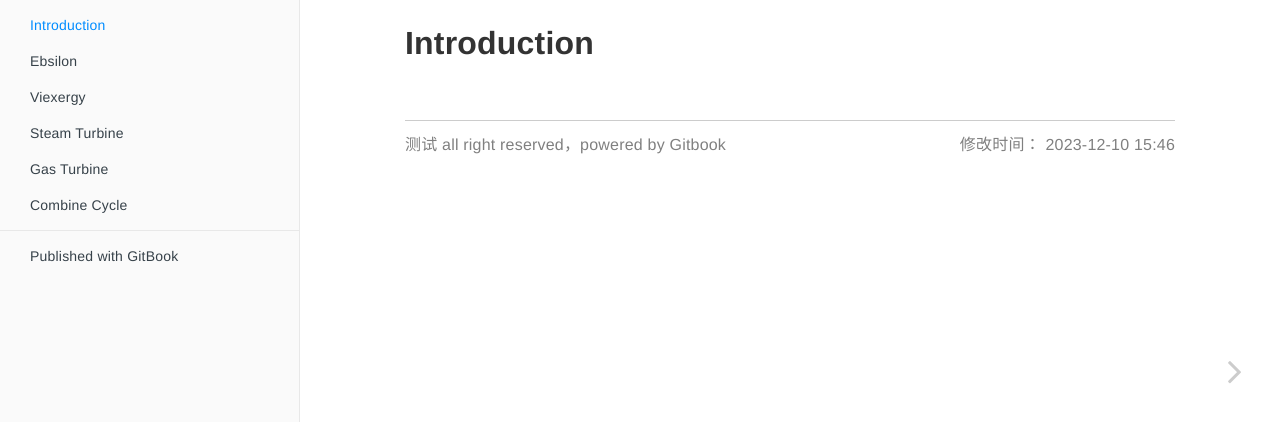
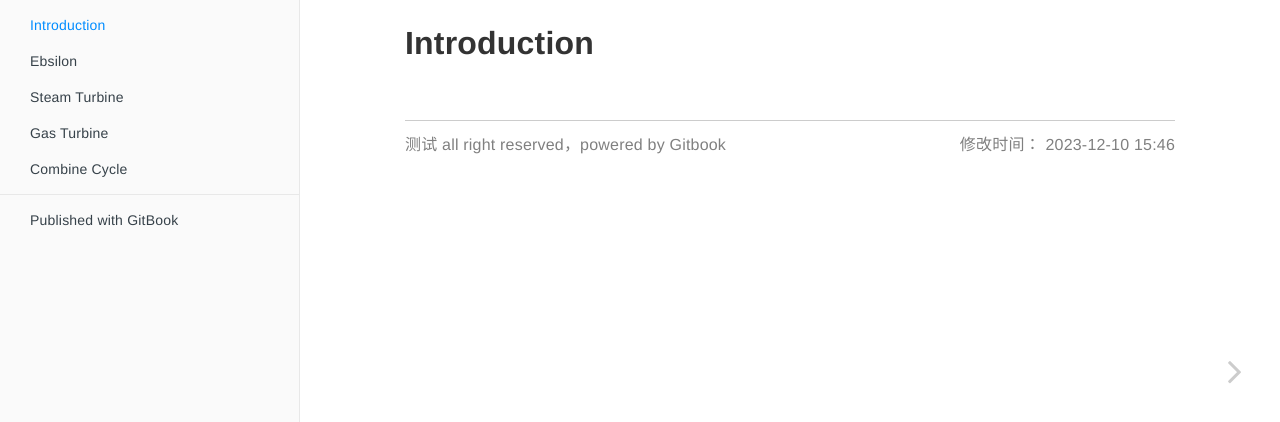
Before and after one commit to catsmagic/Energy_power, a website with bundled scripts: page index.html in a window 1280 px wide. Shown: the part 54-476 px from the top of the page. Built offline with nearby package versions, Linux system fonts and the light colour scheme; files whose address does not match are found by name.

Commit message:
Update index.html

```diff
--- a/index.html
+++ b/index.html
@@ -139,16 +139,7 @@
 
 
 
-        </li>
 
-        <li class="chapter " data-level="1.3" data-path="2_Viexergy/viexergy.html">
-
-                <a href="2_Viexergy/viexergy.html">
-
-
-                    Viexergy
-
-                </a>
 
 
 
```
